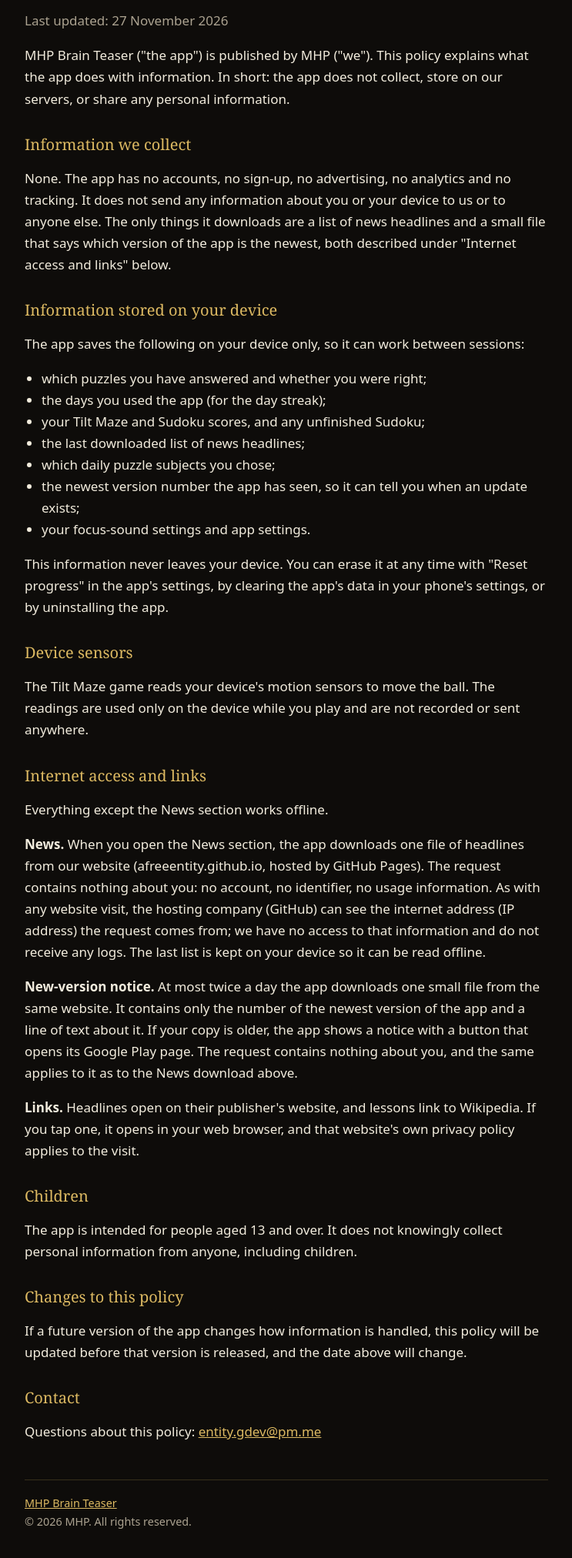
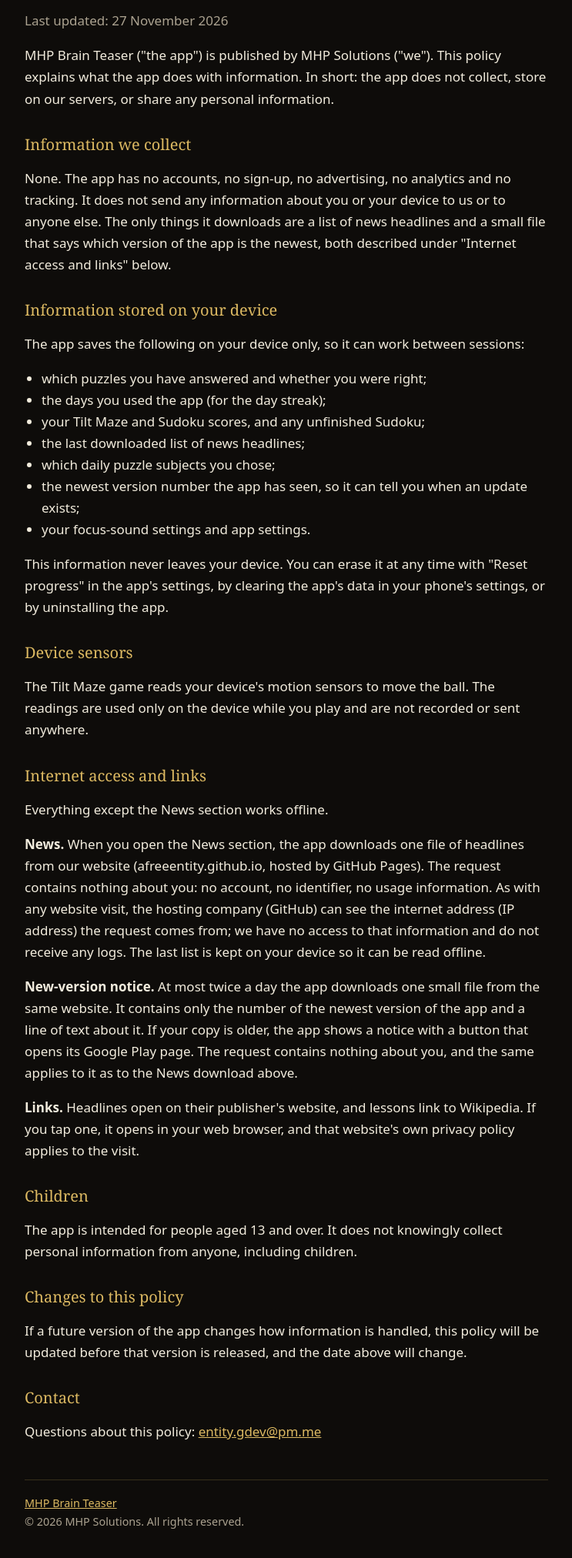
Before and after one commit to afreeentity/mhp-brain-teaser, a plain HTML site: page privacy/index.html in a window 1280 px wide. Shown: the part 166-2190 px from the top of the page at 77% size, without its empty margins (268-1011 px from the left). Drawn offline with Linux system fonts and the light colour scheme.

Commit message:
Rights holder and publisher named as MHP Solutions
Co-Authored-By: Claude Fable 5.2 <noreply@anthropic.com>

```diff
--- a/privacy/index.html
+++ b/privacy/index.html
@@ -9,7 +9,7 @@
 <header><img src="../icon.png" alt=""><span>MHP Brain <b>Teaser</b></span></header>
 <h1>Privacy Policy</h1>
 <p class="muted">Last updated: 27 November 2026</p>
-<p>MHP Brain Teaser ("the app") is published by MHP ("we"). This policy explains what the app does with information. In short: the app does not collect, store on our servers, or share any personal information.</p>
+<p>MHP Brain Teaser ("the app") is published by MHP Solutions ("we"). This policy explains what the app does with information. In short: the app does not collect, store on our servers, or share any personal information.</p>
 
 <h2>Information we collect</h2>
 <p>None. The app has no accounts, no sign-up, no advertising, no analytics and no tracking. It does not send any information about you or your device to us or to anyone else. The only things it downloads are a list of news headlines and a small file that says which version of the app is the newest, both described under "Internet access and links" below.</p>
@@ -44,6 +44,6 @@
 
 <h2>Contact</h2>
 <p>Questions about this policy: <a href="mailto:entity.gdev@pm.me">entity.gdev@pm.me</a></p>
-<footer><a href="../">MHP Brain Teaser</a><br>© 2026 MHP. All rights reserved.</footer>
+<footer><a href="../">MHP Brain Teaser</a><br>© 2026 MHP Solutions. All rights reserved.</footer>
 </main></body>
 </html>
```
Also changed, not shown: index.html (+1 -1 lines), 1 other file.
